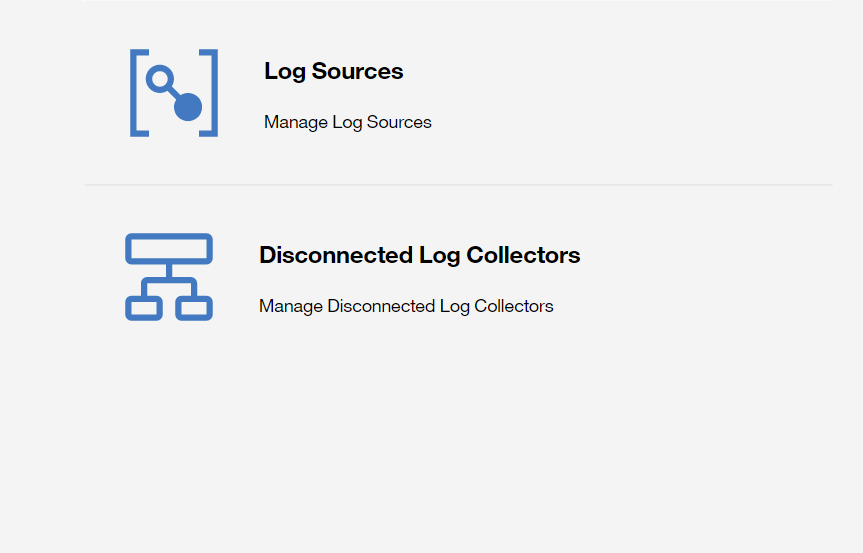
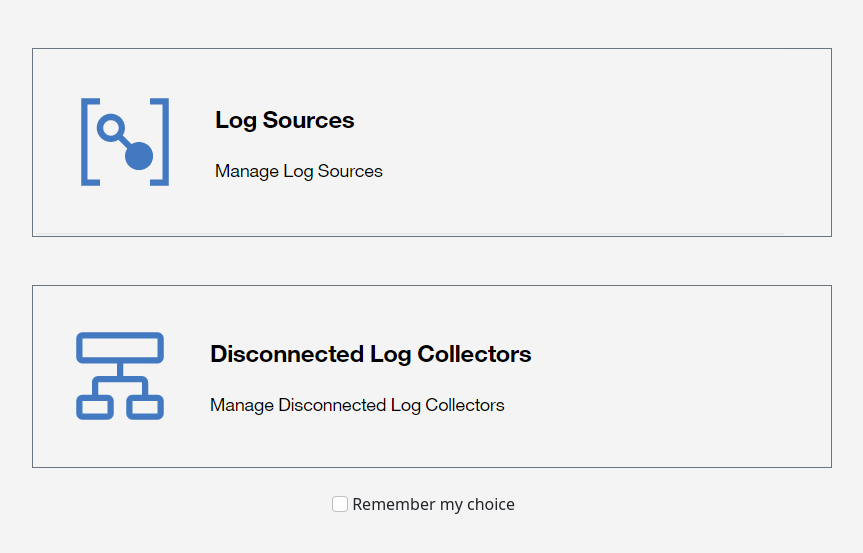
Before and after one commit to PiaSpain/TFG-Qradar, a PHP site: page /Vista/LogSources.php in a window 1280 px wide. Shown: the part 56-609 px from the top of the page, without its empty margins (240-1103 px from the left). Run offline with PHP 8.4, Linux system fonts and the light colour scheme; some libraries are stand-ins or nearby versions.

Commit message:
Pequeñas modificaciones visuales

```diff
--- a/Vista/LogSources.php
+++ b/Vista/LogSources.php
@@ -3,14 +3,18 @@ require "layout/header.php"
 ?>
     <main role="main" class="container2">
 
-        <div class="mx-auto" style="width: 700px;">
-            <div class="div-fixed">
+        <div class="mx-auto" style="width: 800px;">
+            <div class="div-fixed border border-secondary mt-5">
             <a href="app.php"><img src="./css/app.png" alt=""></a>
             </div>
-            <div>
+            <div class="border border-secondary mt-5 mb-4">
             <a href="#"><img src="./css/noway.png" alt=""></a>
             </div>
         </div>
+        <div class="mx-auto" style="width: 200px;">
+            <input class="form-check-input" type="checkbox" /> Remember my choice
+        </div>
+
     </main>
 
 <?php
--- a/Vista/app.php
+++ b/Vista/app.php
@@ -94,7 +94,7 @@ require "layout/header.php"
                     <div class="search col-sm-10">
                         <form action="addLog.php" method="POST" class="d-flex">
                             <i class="fas fa-search"></i>
-                            <input class="form-control me-2 border-2 border-primary w-75" type="search" placeholder=" Search" aria-label="Search">
+                            <input class="form-control me-2 border-2 border-primary w-75" type="search" placeholder=" Search by name, description or log source indentifier" aria-label="Search">
                             <button class="btn text-white bg-primary" type="submit" name="addLog"  value="Add new Log">+ New Log source</button>
                             <button class="btn text-dark bg-primary" type="submit" name="addLog"  value="Add new Log"><i class="fas fa-caret-down"></i></button>
                         </form>
--- a/Vista/css/vista.css
+++ b/Vista/css/vista.css
@@ -32,7 +32,6 @@ i.fa-search {
     align-items: center;
 }
 
-
 .verticalmenu {
     margin-top: 15px;
     height: 680px;
--- a/index.html
+++ b/index.html
@@ -14,7 +14,7 @@
     <div  class="container" >
         <div class="contenido">
             <div class="col-md-8 " id="back-qradar">
-                <img class="img-responsive" src="./Vista/css/notebook-chill.jpg">
+                <img class="img-responsive" src="./Vista/css/home.jpg">
             </div>
             <div class="col-md-4 " id="log-in-form">
                 <form class="form" action="Vista/login.php" method="post">
```
Also changed, not shown: Vista/css/home.jpg (added), Vista/css/notebook-chill.jpg (deleted).
